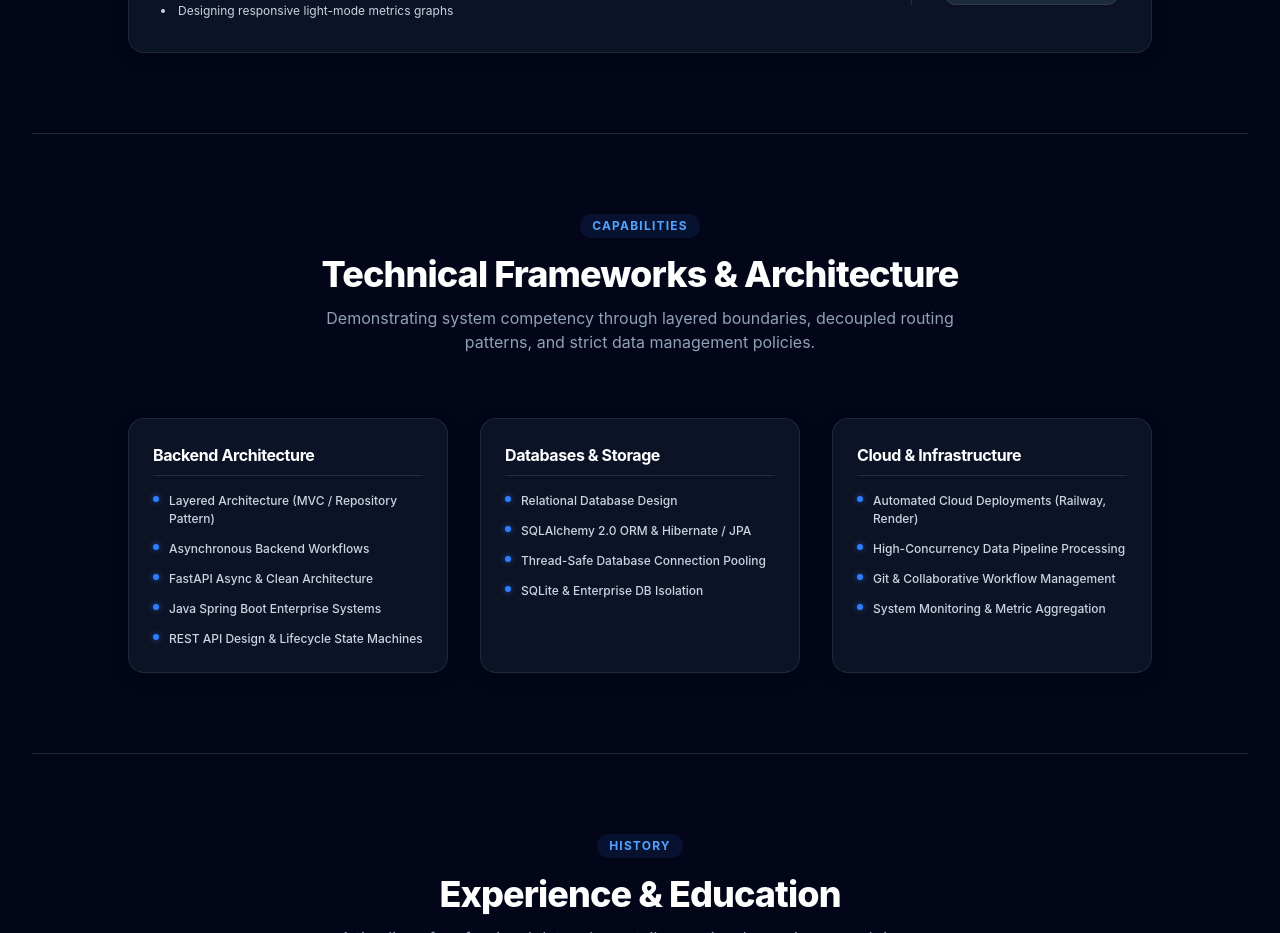
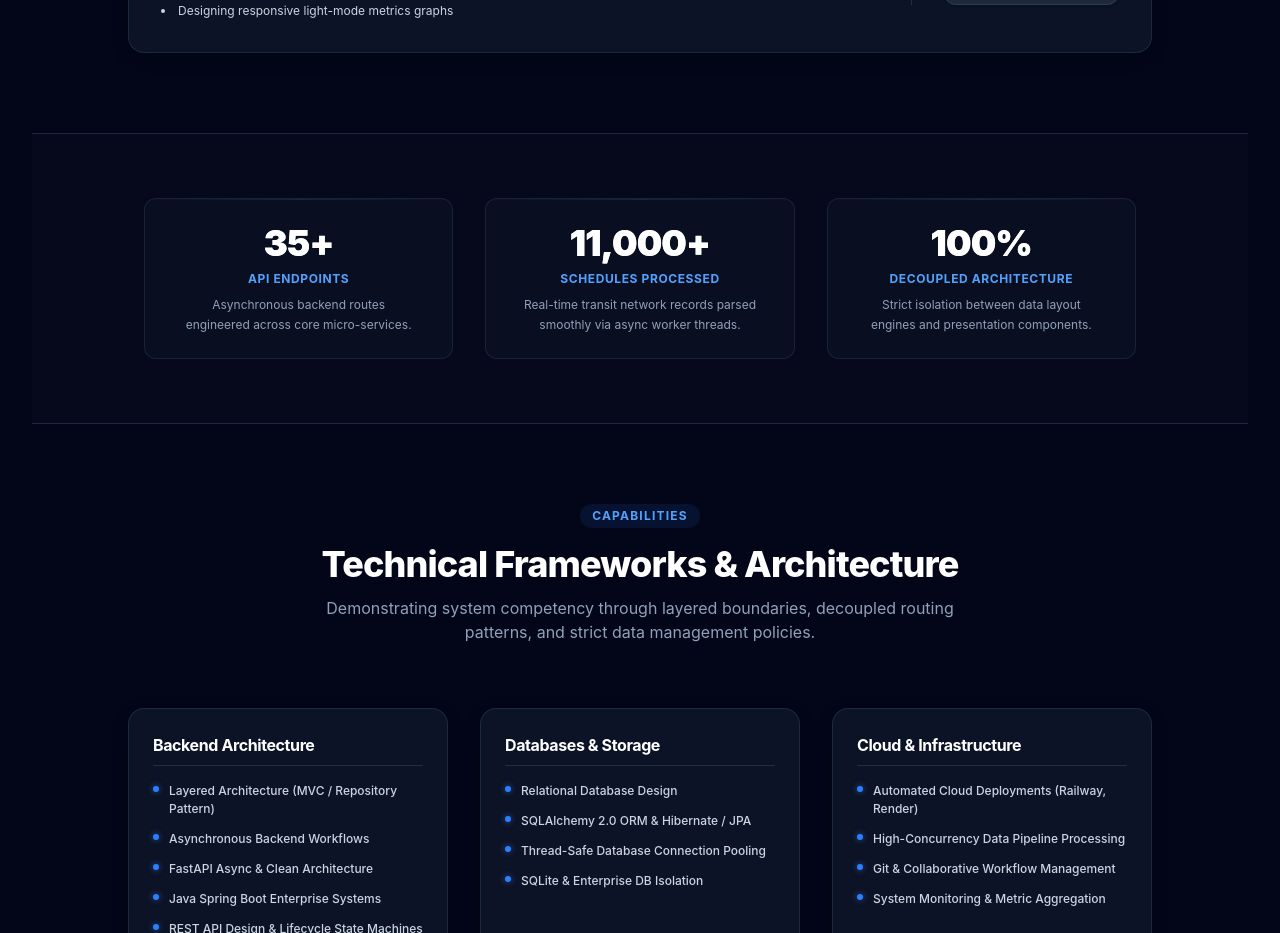
Before and after one commit to nestorNiloy/portfolio, a React app: page / in a window 1280 px wide. Shown: the part 2060-2993 px from the top of the page. Built offline with nearby package versions, Linux system fonts and the light colour scheme; the HTML template or start-up script is replaced by a standard one.

Commit message:
feat: design system metrics instrumentation block with independent telemetry arrays

```diff
--- a/src/App.jsx
+++ b/src/App.jsx
@@ -3,6 +3,7 @@ import React from 'react';
 import Navbar from './components/Navbar';
 import Hero from './components/Hero';
 import Projects from './components/Projects';
+import Stats from './components/Stats'; // Added this
 import Skills from './components/Skills';
 import Timeline from './components/Timeline';
 import Footer from './components/Footer';
@@ -14,6 +15,7 @@ export default function App() {
       <main className="mx-auto max-w-7xl px-4 sm:px-6 lg:px-8 pt-16">
         <Hero />
         <Projects />
+        <Stats /> {/* Added this */}
         <Skills />
         <Timeline />
       </main>
--- /dev/null
+++ b/src/components/Stats.jsx
@@ -0,0 +1,33 @@
+// src/components/Stats.jsx
+import React from 'react';
+import { statsData } from '../data/stats';
+
+export default function Stats() {
+  return (
+    <section id="architecture" className="py-16 border-t border-slate-800 bg-slate-900/20">
+      <div className="max-w-5xl mx-auto px-4">
+        <div className="grid grid-cols-1 sm:grid-cols-3 gap-8">
+          {statsData.map((stat, index) => (
+            <div
+              key={index}
+              className="relative overflow-hidden border border-slate-800/80 bg-slate-900/40 p-6 rounded-xl text-center group hover:border-slate-700/60 transition-colors"
+            >
+              {/* Subtle top light effect */}
+              <div className="absolute top-0 left-0 right-0 h-[1px] bg-gradient-to-r from-transparent via-blue-500/20 to-transparent" />
+
+              <div className="text-4xl font-black text-white tracking-tight bg-gradient-to-r from-white via-slate-200 to-blue-400 bg-clip-text text-transparent">
+                {stat.value}
+              </div>
+              <div className="text-xs font-bold uppercase tracking-wider text-blue-400 mt-2">
+                {stat.label}
+              </div>
+              <p className="text-xs text-slate-400 mt-2 leading-relaxed max-w-[240px] mx-auto">
+                {stat.description}
+              </p>
+            </div>
+          ))}
+        </div>
+      </div>
+    </section>
+  );
+}
--- /dev/null
+++ b/src/data/stats.js
@@ -0,0 +1,19 @@
+// src/data/stats.js
+
+export const statsData = [
+  {
+    value: "35+",
+    label: "API Endpoints",
+    description: "Asynchronous backend routes engineered across core micro-services."
+  },
+  {
+    value: "11,000+",
+    label: "Schedules Processed",
+    description: "Real-time transit network records parsed smoothly via async worker threads."
+  },
+  {
+    value: "100%",
+    label: "Decoupled Architecture",
+    description: "Strict isolation between data layout engines and presentation components."
+  }
+];
```
